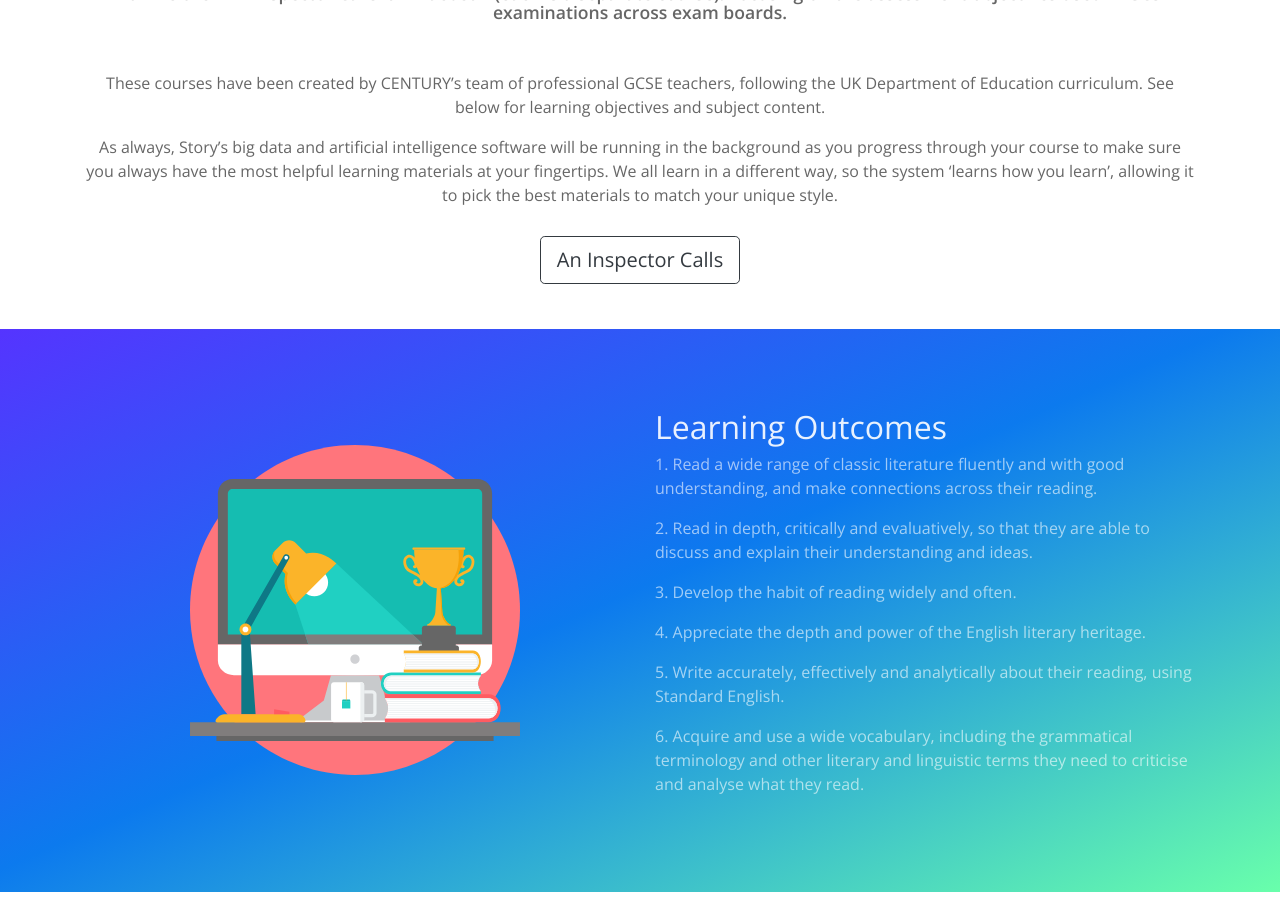
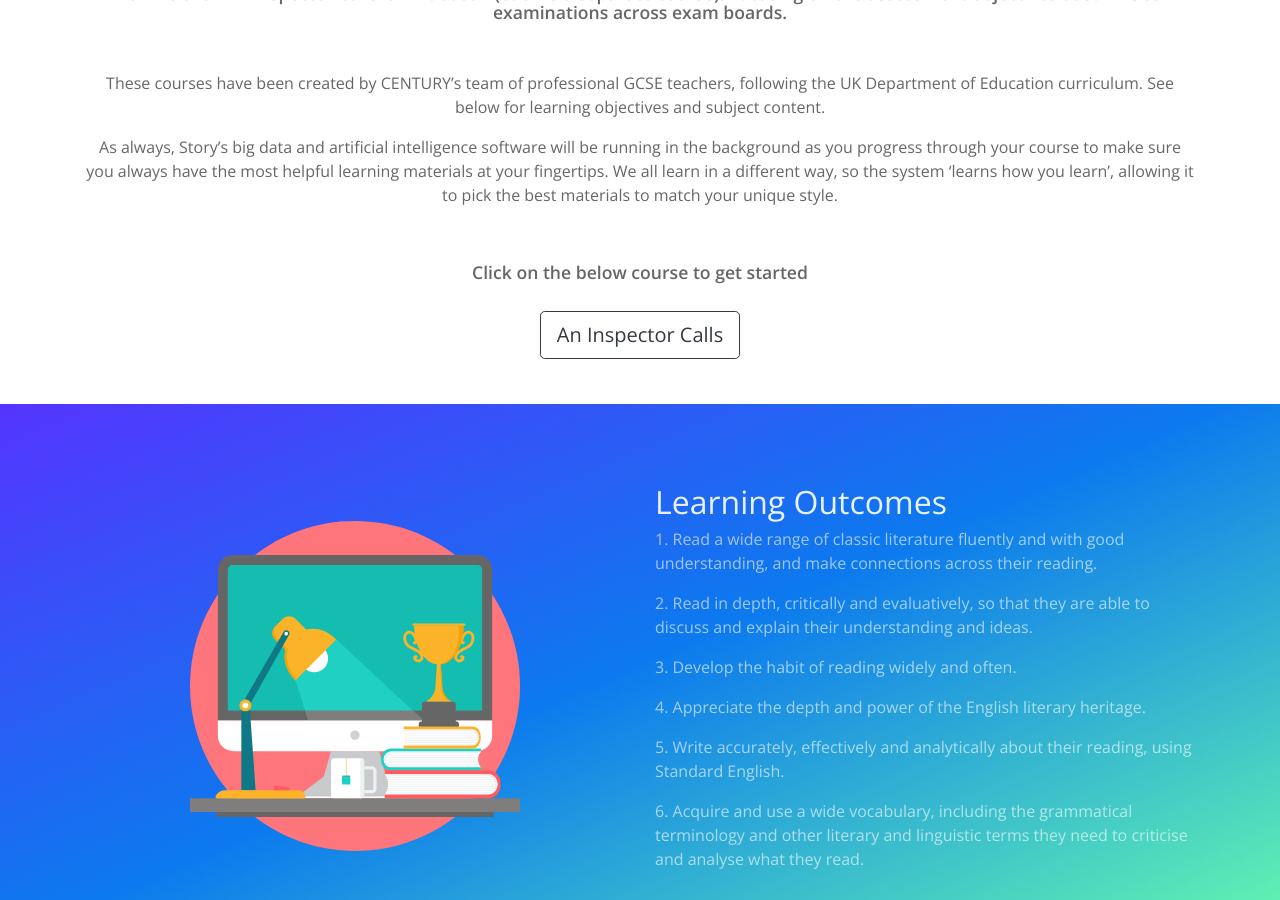
Before and after one commit to story-ai/story-ai.github.io, a Jekyll site: the page built from english-literature.md, in a window 1280 px wide and 900 px high, scrolled down 460 px. Built offline with Jekyll 4.4.1, drawn with Linux system fonts in a browser that asks for light colours; nearby versions of some CDN libraries.

Commit message:
Updated 'english-literature.md' via CloudCannon

```diff
--- a/english-literature.md
+++ b/english-literature.md
@@ -120,3 +120,7 @@ parts:
 These courses have been created by CENTURY’s team of professional GCSE teachers, following the UK Department of Education curriculum. See below for learning objectives and subject content.
 
 As always, Story’s big data and artificial intelligence software will be running in the background as you progress through your course to make sure you always have the most helpful learning materials at your fingertips. We all learn in a different way, so the system ‘learns how you learn’, allowing it to pick the best materials to match your unique style.
+
+&nbsp;
+
+#### Click on the below course to get started
```
